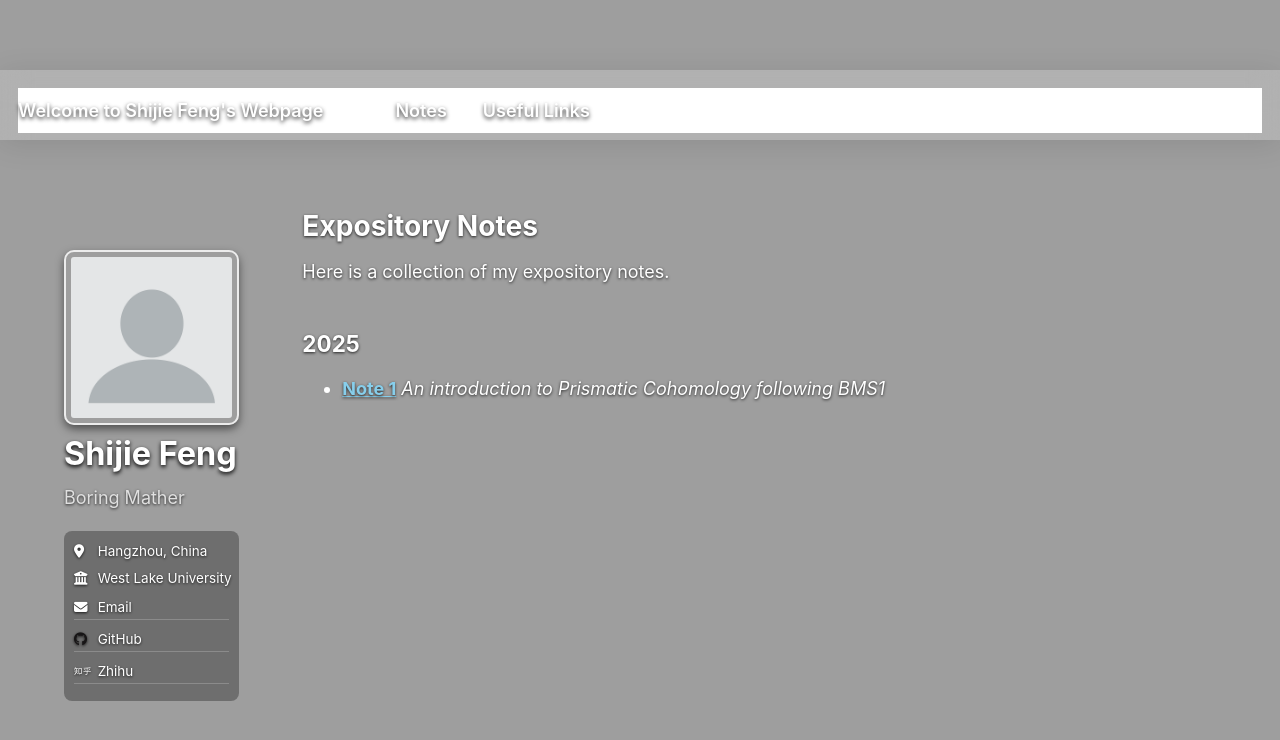
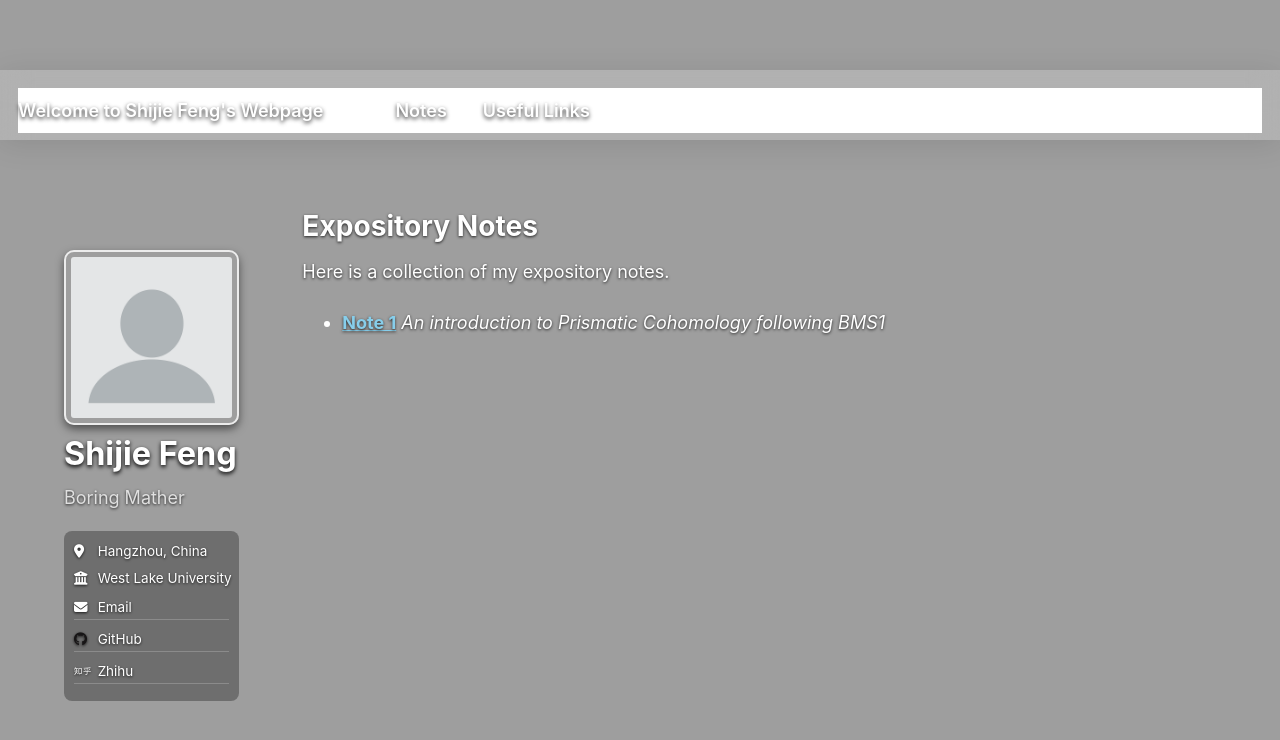
Before and after one commit to SHJFeng/SHJFeng.github.io, a Jekyll site: the page built from _pages/Notes.md, in a window 1280 px wide and 900 px high. Shown: the top 740 px of the window. Built offline with Jekyll 4.4.1, drawn with Linux system fonts in a browser that asks for light colours.

Commit message:
去除Notes.md上的时间

```diff
--- a/_pages/Notes.md
+++ b/_pages/Notes.md
@@ -7,6 +7,4 @@ author_profile: true
 
 Here is a collection of my expository notes.
 
-## 2025
-
 * **[Note 1](/files/Note_1.pdf)** *An introduction to Prismatic Cohomology following BMS1*
```
